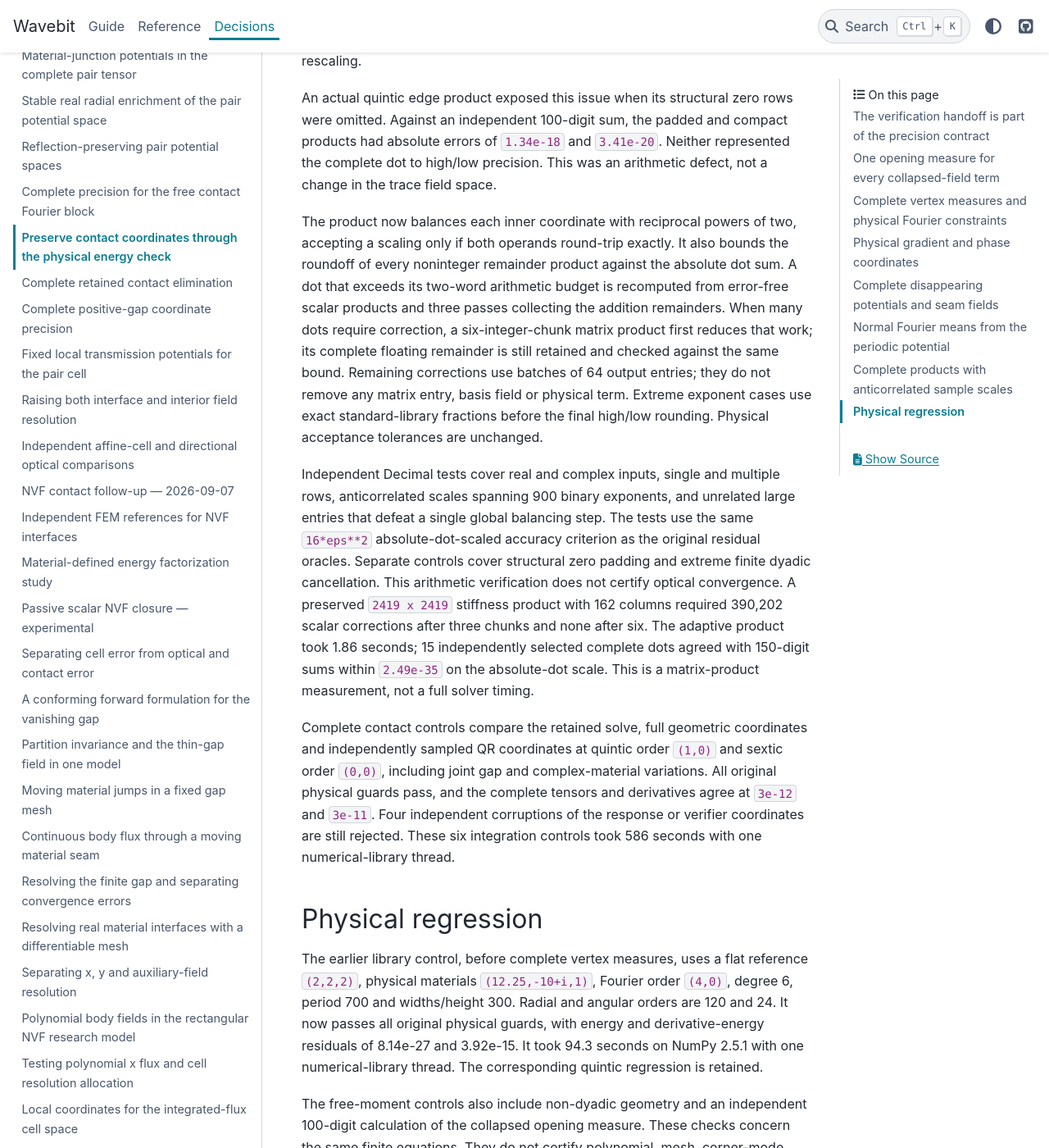
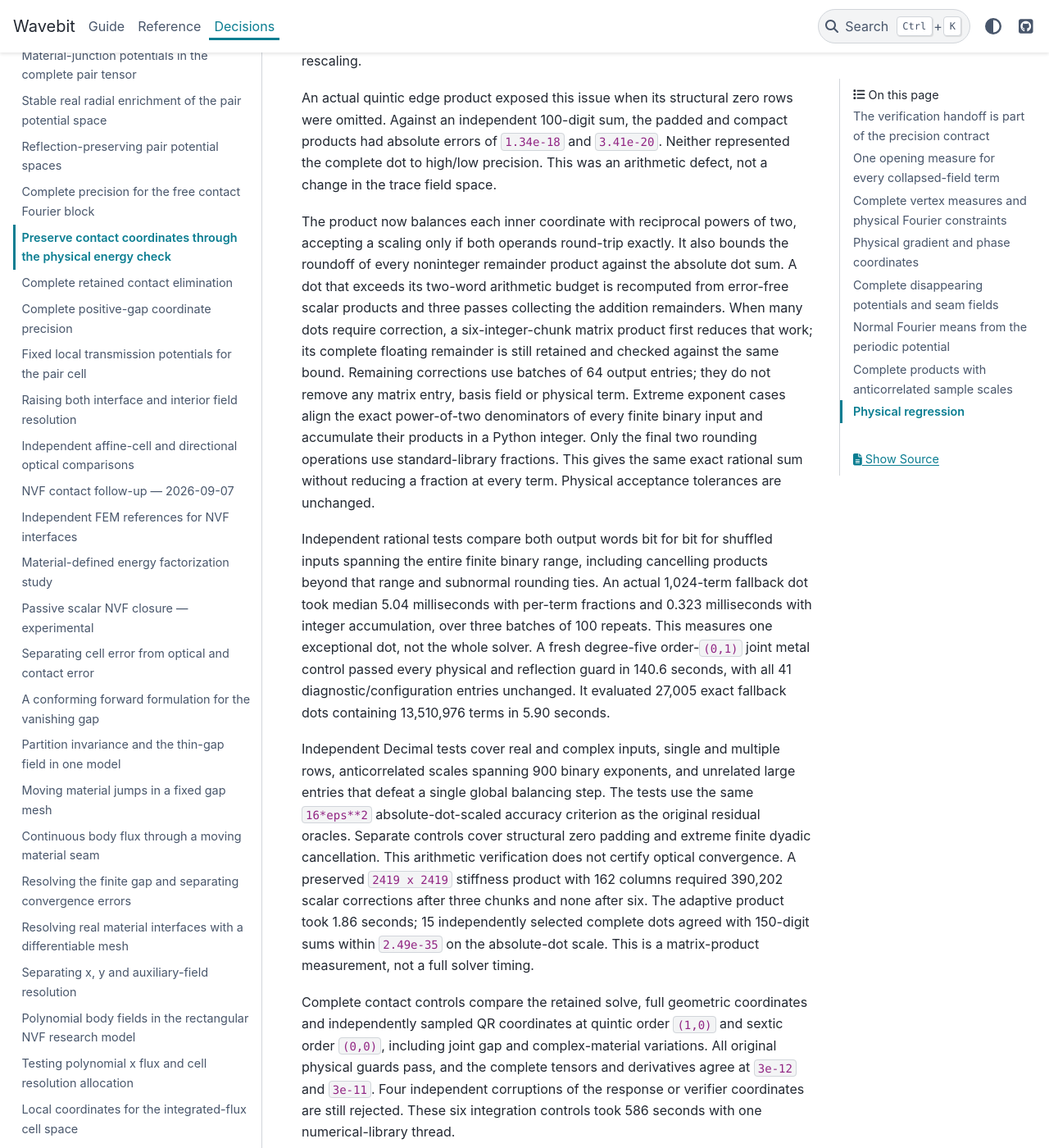
Before and after one commit to fieldalgo/wavebit, a Sphinx documentation site: the page built from docs/nvf-contact-energy-coordinates.md, in a window 1280 px wide and 1400 px high, scrolled down 7636 px. Shown: the whole window at 82% size. Built offline with Sphinx 7.4.7 and the PyData theme 0.15.4, drawn with Linux system fonts in a browser that asks for light colours.

Commit message:
Accumulate extreme binary dot products exactly with integers
Replace per-term rational reduction with exact power-of-two alignment. Preserve both rounded words, every field and all physical tolerances while reducing the exceptional-product cost.

Co-authored-by: Codex <noreply@openai.com>

```diff
--- a/docs/nvf-contact-energy-coordinates.md
+++ b/docs/nvf-contact-energy-coordinates.md
@@ -297,8 +297,21 @@ matrix product first reduces that work; its complete floating remainder is
 still retained and checked against the same bound. Remaining corrections
 use batches of 64 output entries;
 they do not remove any matrix entry, basis field or physical term. Extreme
-exponent cases use exact standard-library fractions before the final
-high/low rounding. Physical acceptance tolerances are unchanged.
+exponent cases align the exact power-of-two denominators of every finite
+binary input and accumulate their products in a Python integer. Only the
+final two rounding operations use standard-library fractions. This gives
+the same exact rational sum without reducing a fraction at every term.
+Physical acceptance tolerances are unchanged.
+
+Independent rational tests compare both output words bit for bit for shuffled
+inputs spanning the entire finite binary range, including cancelling products
+beyond that range and subnormal rounding ties. An actual 1,024-term fallback
+dot took median 5.04 milliseconds with per-term fractions and 0.323 milliseconds
+with integer accumulation, over three batches of 100 repeats. This measures
+one exceptional dot, not the whole solver. A fresh degree-five order-`(0,1)`
+joint metal control passed every physical and reflection guard in 140.6
+seconds, with all 41 diagnostic/configuration entries unchanged. It evaluated
+27,005 exact fallback dots containing 13,510,976 terms in 5.90 seconds.
 
 Independent Decimal tests cover real and complex inputs, single and multiple
 rows, anticorrelated scales spanning 900 binary exponents, and unrelated large
```
Also changed, not shown: 2 other files.
